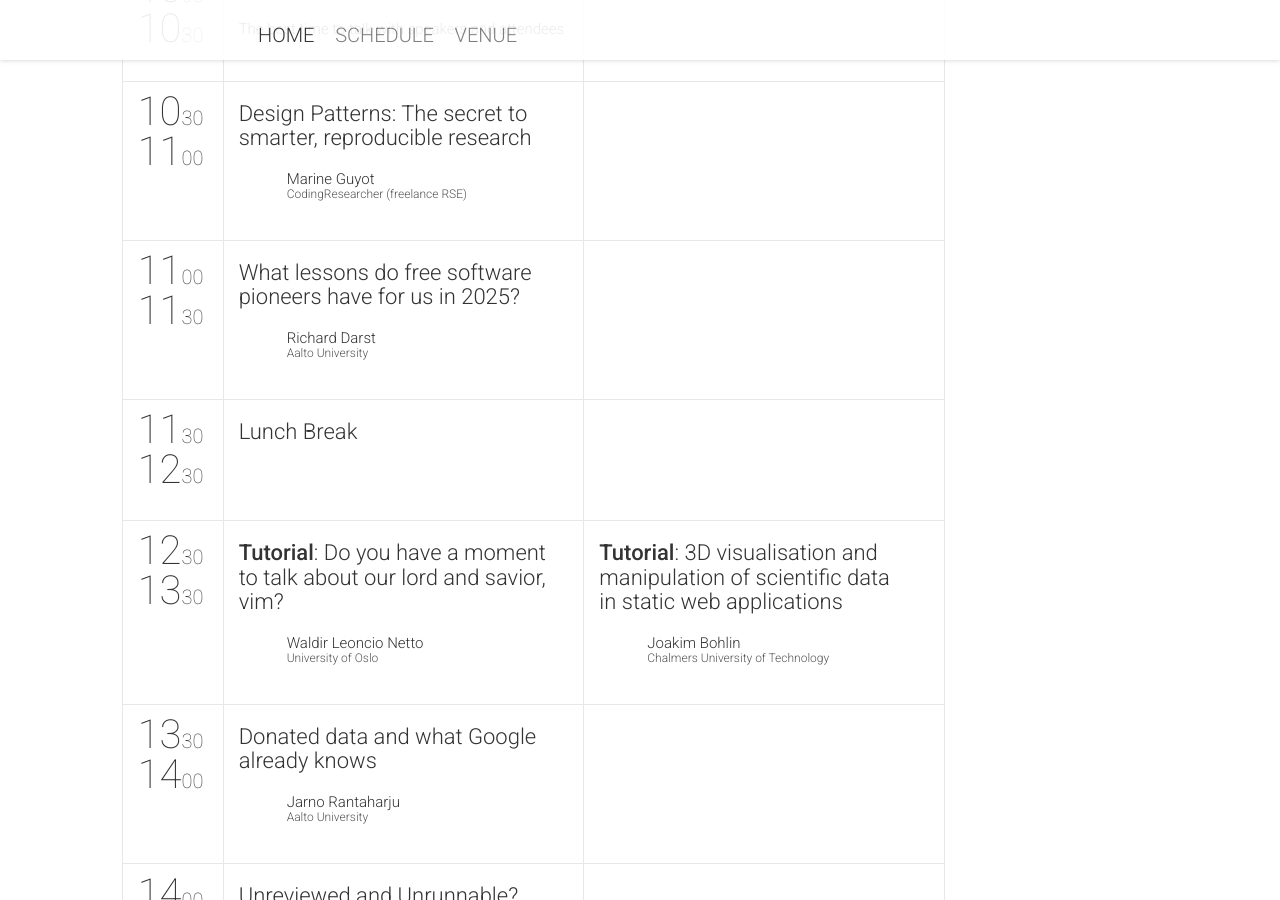
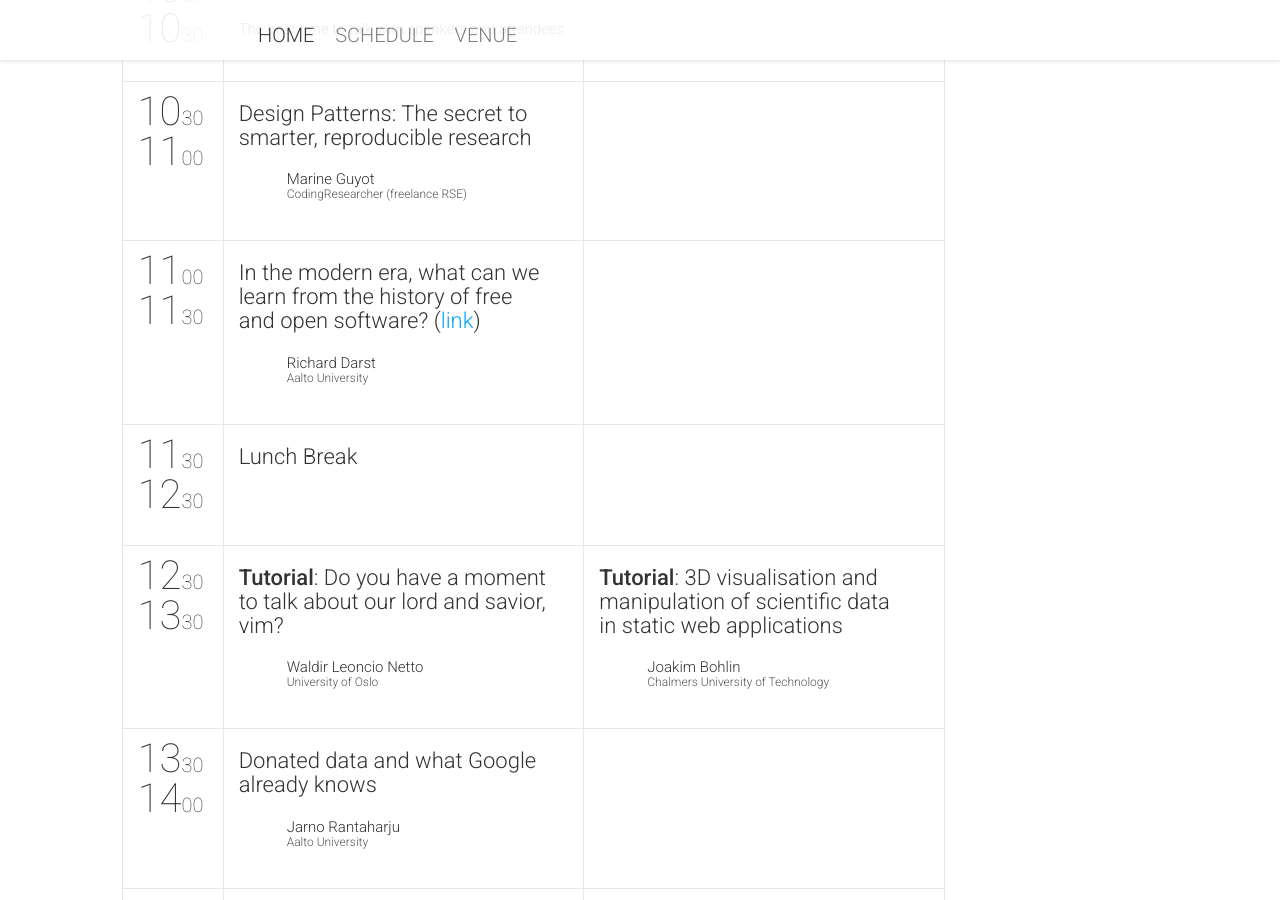
Before and after one commit to nordic-rse/nrse2025, a Jekyll site: the page built from index.html, in a window 1280 px wide and 900 px high, scrolled down 1892 px. Built offline with Jekyll 4.4.1, drawn with Linux system fonts in a browser that asks for light colours; nearby versions of some CDN libraries; comment, search, counter and statistics services are not loaded.

Commit message:
_data/sessions: free software history: add link+update title

```diff
--- a/_data/sessions.yml
+++ b/_data/sessions.yml
@@ -69,7 +69,7 @@
 
 -
   id: 104
-  title: "What lessons do free software pioneers have for us in 2025?"
+  title: 'In the modern era, what can we learn from the history of free and open software? (<a href="https://cryptpad.fr/presentation/#/2/presentation/view/EiU5tmOdvJtbHsybb+DXYYLaHScbxcSN7LXJEJ9R+f8/embed/">link</a>)'
   description: "Ethics.  AI.  These days, people propose all sorts of solutions to the challenges of modern technology.  But some of these ideas go against long standing principles of the free software/open source movements. Is that good?  Do these principles still have a place now, or do we need a re-evaluation of the basic principles?  In order to answer this, we need to understand what these principles are, why they all are, and the history of them.  This talk will attempt to do this."
   subtype: presentation
   speakers: [104]
```
